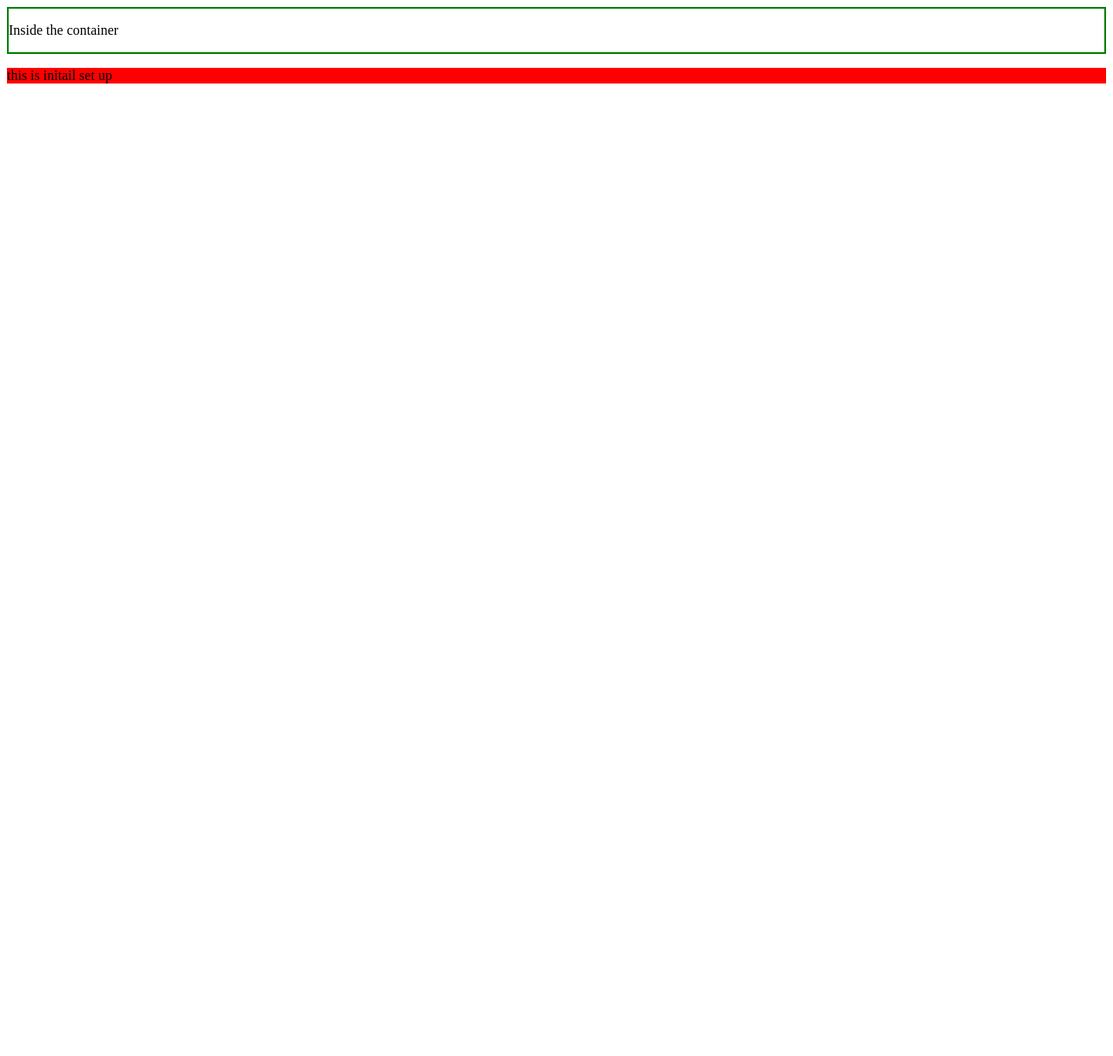
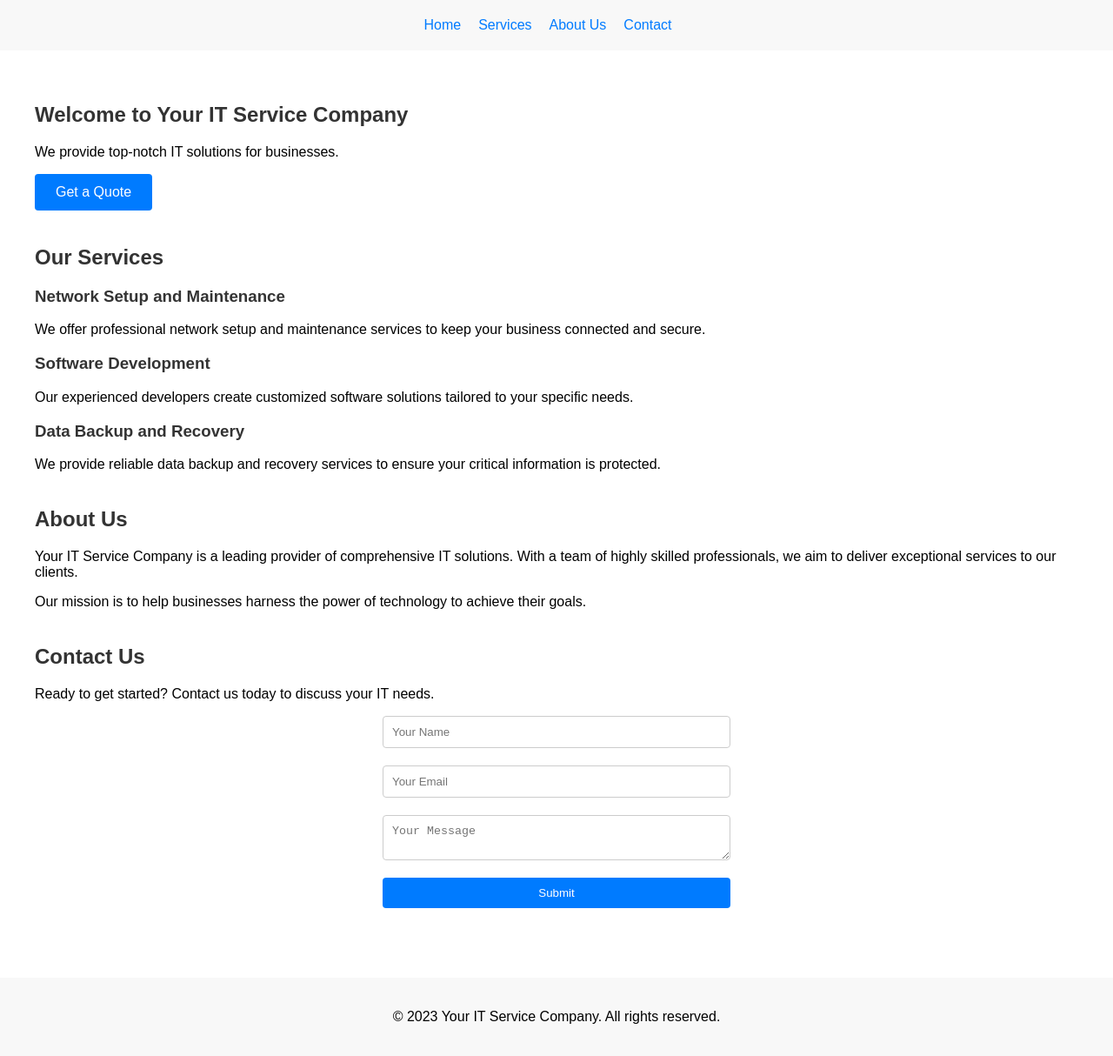
Before and after one commit to MahdevGiri/first_website, a plain HTML site: page index.html in a window 1280 px wide. Shown: the whole page at 87% size. Before the commit the page ends 800 px from the top, so only its background shows below. Drawn offline with Linux system fonts and the light colour scheme.

Commit message:
structure defined initial phase

```diff
--- a/index.html
+++ b/index.html
@@ -3,15 +3,82 @@
   <head>
     <meta charset="UTF-8" />
     <meta name="viewport" content="width=device-width, initial-scale=1.0" />
-    <meta http-equiv="X-UA-Compatible" content="ie=edge" />
-    <title>Just Testing</title>
+    <title>Your IT Service Company</title>
     <link rel="stylesheet" href="style.css" />
   </head>
   <body>
-    <script src="index.js"></script>
-    <div class="test">
-      <p>Inside the container</p>
-    </div>
-    <p class="test1">this is initail set up</p>
+    <header>
+      <nav>
+        <ul>
+          <li><a href="#home">Home</a></li>
+          <li><a href="#services">Services</a></li>
+          <li><a href="#about">About Us</a></li>
+          <li><a href="#contact">Contact</a></li>
+        </ul>
+      </nav>
+    </header>
+
+    <main>
+      <section id="home">
+        <h1>Welcome to Your IT Service Company</h1>
+        <p>We provide top-notch IT solutions for businesses.</p>
+        <a href="#contact" class="cta-button">Get a Quote</a>
+      </section>
+
+      <section id="services">
+        <h2>Our Services</h2>
+        <ul>
+          <li>
+            <h3>Network Setup and Maintenance</h3>
+            <p>
+              We offer professional network setup and maintenance services to
+              keep your business connected and secure.
+            </p>
+          </li>
+          <li>
+            <h3>Software Development</h3>
+            <p>
+              Our experienced developers create customized software solutions
+              tailored to your specific needs.
+            </p>
+          </li>
+          <li>
+            <h3>Data Backup and Recovery</h3>
+            <p>
+              We provide reliable data backup and recovery services to ensure
+              your critical information is protected.
+            </p>
+          </li>
+        </ul>
+      </section>
+
+      <section id="about">
+        <h2>About Us</h2>
+        <p>
+          Your IT Service Company is a leading provider of comprehensive IT
+          solutions. With a team of highly skilled professionals, we aim to
+          deliver exceptional services to our clients.
+        </p>
+        <p>
+          Our mission is to help businesses harness the power of technology to
+          achieve their goals.
+        </p>
+      </section>
+
+      <section id="contact">
+        <h2>Contact Us</h2>
+        <p>Ready to get started? Contact us today to discuss your IT needs.</p>
+        <form>
+          <input type="text" placeholder="Your Name" />
+          <input type="email" placeholder="Your Email" />
+          <textarea placeholder="Your Message"></textarea>
+          <button type="submit">Submit</button>
+        </form>
+      </section>
+    </main>
+
+    <footer>
+      <p>&copy; 2023 Your IT Service Company. All rights reserved.</p>
+    </footer>
   </body>
 </html>
--- a/style.css
+++ b/style.css
@@ -1,7 +1,105 @@
-.test1 {
-    background: red;
-}
+/* styles.css */
 
-.test {
-    border: solid 2px green;
-}
+/* Global Styles */
+
+body {
+    font-family: Arial, sans-serif;
+    margin: 0;
+    padding: 0;
+  }
+
+  h1, h2, h3 {
+    color: #333;
+  }
+
+  a {
+    text-decoration: none;
+    color: #007bff;
+  }
+
+  ul {
+    list-style-type: none;
+    padding: 0;
+    margin: 0;
+  }
+
+  /* Header */
+
+  header {
+    background-color: #f8f8f8;
+    padding: 20px;
+  }
+
+  nav ul {
+    display: flex;
+    justify-content: center;
+  }
+
+  nav ul li {
+    margin-right: 20px;
+  }
+
+  /* Main Content */
+
+  main {
+    padding: 40px;
+  }
+
+  section {
+    margin-bottom: 40px;
+  }
+
+  /* Call-to-action Button */
+
+  .cta-button {
+    display: inline-block;
+    background-color: #007bff;
+    color: #fff;
+    padding: 12px 24px;
+    border-radius: 4px;
+    transition: background-color 0.3s ease;
+  }
+
+  .cta-button:hover {
+    background-color: #0056b3;
+  }
+
+  /* Form */
+
+  form {
+    display: flex;
+    flex-direction: column;
+    max-width: 400px;
+    margin: 0 auto;
+  }
+
+  input,
+  textarea {
+    margin-bottom: 20px;
+    padding: 10px;
+    border: 1px solid #ccc;
+    border-radius: 4px;
+    resize: vertical;
+  }
+
+  button[type="submit"] {
+    background-color: #007bff;
+    color: #fff;
+    padding: 10px 20px;
+    border: none;
+    border-radius: 4px;
+    cursor: pointer;
+    transition: background-color 0.3s ease;
+  }
+
+  button[type="submit"]:hover {
+    background-color: #0056b3;
+  }
+
+  /* Footer */
+
+  footer {
+    background-color: #f8f8f8;
+    text-align: center;
+    padding: 20px;
+  }
```
